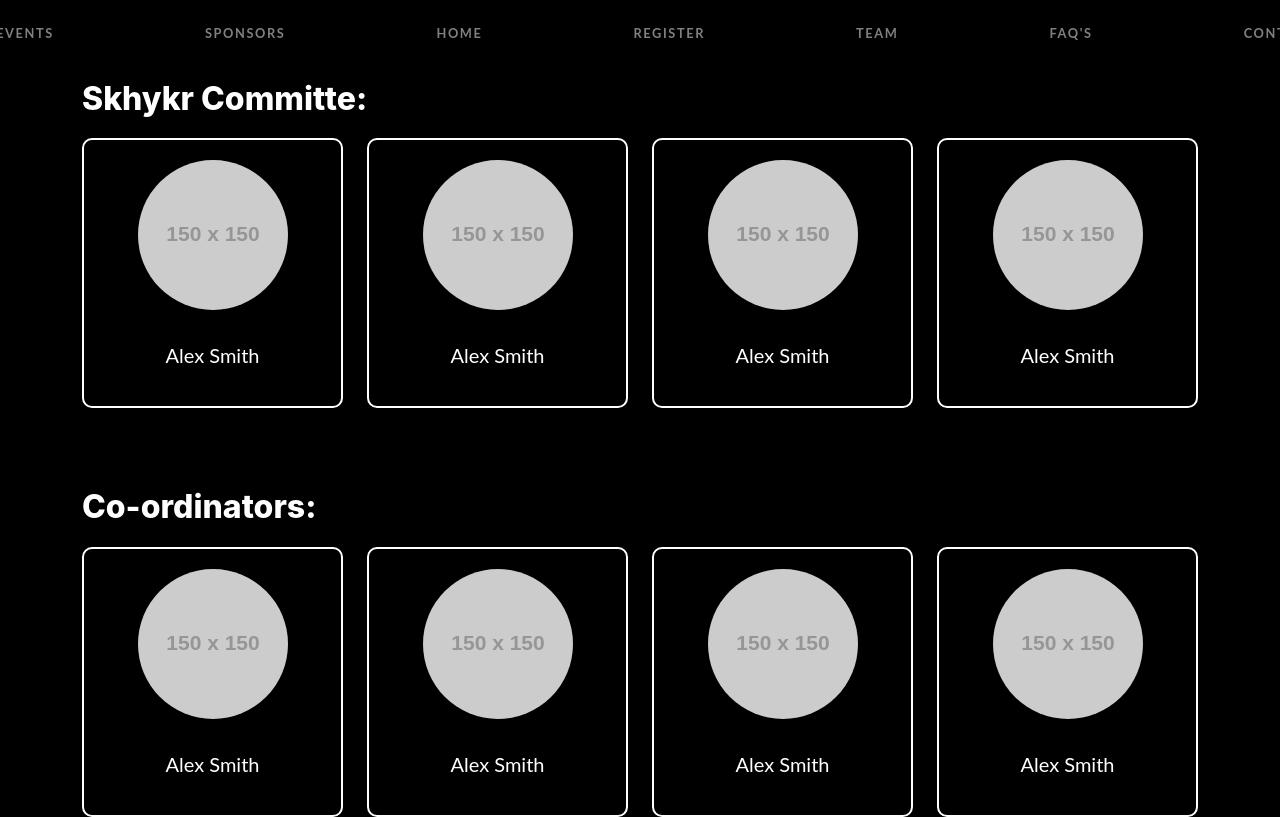
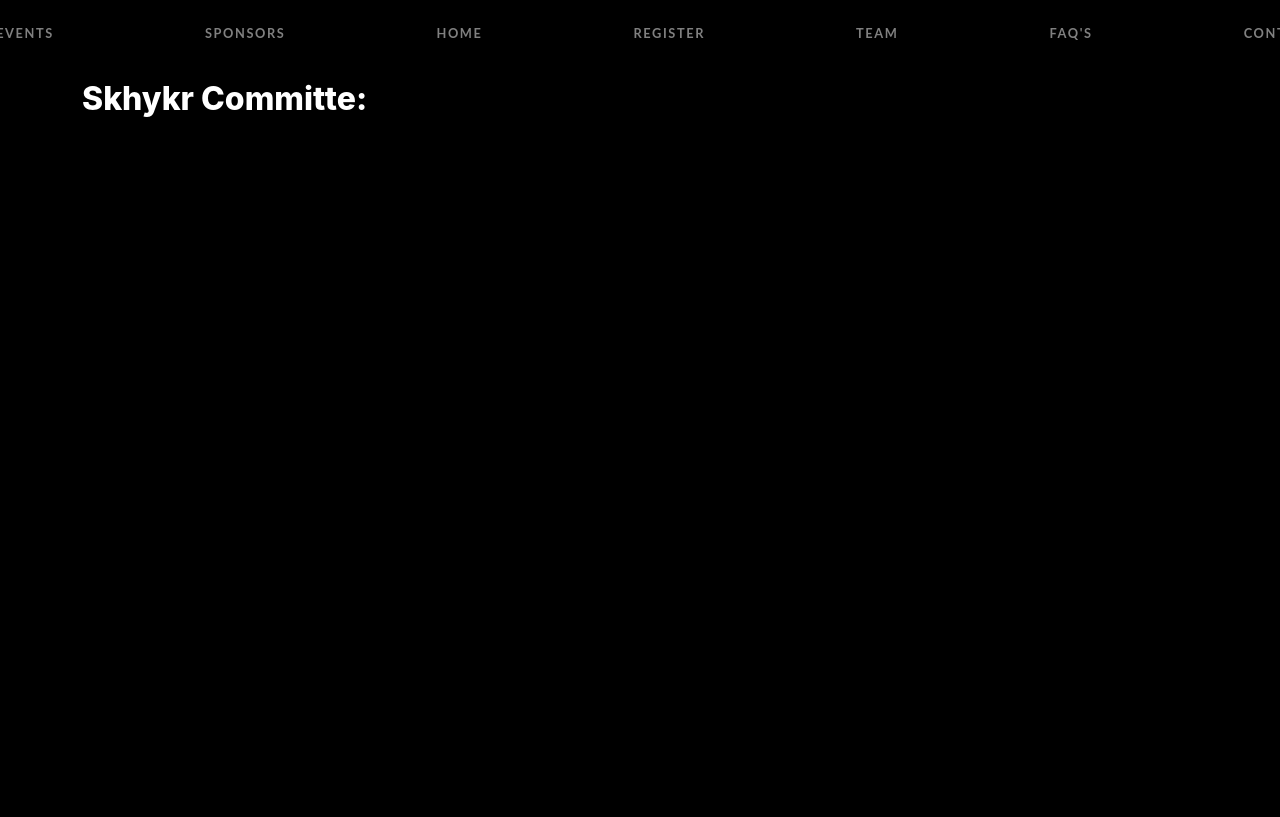
Before and after one commit to revanth892/skhykr_website, a plain HTML site: page team.html in a window 1280 px wide. Drawn offline with nearby package versions, Linux system fonts and the light colour scheme; placeholder pictures from the web are drawn by us.

Commit message:
minor fixes

```diff
--- a/team.html
+++ b/team.html
@@ -51,70 +51,7 @@
   <div class="container" style="margin-top: 80px;">
     <h2 class="display-0" style="margin-bottom: 20px;">Skhykr Committe:</h2>
 
-    <div class="row">
-      <!-- Card 1 -->
-      <div class="col-md-3">
-        <div class="card">
-          <img class="card-img-top" src="https://via.placeholder.com/150" alt="Person 1">
-          <div class="card-title"><p style="font-size: 20px;margin-top: 20px;">Alex Smith</p></div>
-        </div>
-      </div>
-      <!-- Card 2 -->
-      <div class="col-md-3">
-        <div class="card">
-          <img class="card-img-top" src="https://via.placeholder.com/150" alt="Person 2">
-          <div class="card-title"><p style="font-size: 20px;margin-top: 20px;">Alex Smith</p></div>
-        </div>
-      </div>
-      <!-- Card 3 -->
-      <div class="col-md-3">
-        <div class="card">
-          <img class="card-img-top" src="https://via.placeholder.com/150" alt="Person 3">
-          <div class="card-title"><p style="font-size: 20px;margin-top: 20px;">Alex Smith</p></div>
-        </div>
-      </div>
-      <div class="col-md-3">
-        <div class="card">
-          <img class="card-img-top" src="https://via.placeholder.com/150" alt="Person 3">
-          <div class="card-title"><p style="font-size: 20px;margin-top: 20px;">Alex Smith</p></div>
-        </div>
-      </div>
-    </div>
-  </div>
-
-  <div class="container" style="margin-top: 80px;">
-    <h2 class="display-0" style="margin-bottom: 20px;">Co-ordinators:</h2>
-
-    <div class="row">
-      <!-- Card 1 -->
-      <div class="col-md-3">
-        <div class="card">
-          <img class="card-img-top" src="https://via.placeholder.com/150" alt="Person 1">
-          <div class="card-title"><p style="font-size: 20px;margin-top: 20px;">Alex Smith</p></div>
-        </div>
-      </div>
-      <!-- Card 2 -->
-      <div class="col-md-3">
-        <div class="card">
-          <img class="card-img-top" src="https://via.placeholder.com/150" alt="Person 2">
-          <div class="card-title"><p style="font-size: 20px;margin-top: 20px;">Alex Smith</p></div>
-        </div>
-      </div>
-      <!-- Card 3 -->
-      <div class="col-md-3">
-        <div class="card">
-          <img class="card-img-top" src="https://via.placeholder.com/150" alt="Person 3">
-          <div class="card-title"><p style="font-size: 20px;margin-top: 20px;">Alex Smith</p></div>
-        </div>
-      </div>
-      <div class="col-md-3">
-        <div class="card">
-          <img class="card-img-top" src="https://via.placeholder.com/150" alt="Person 3">
-          <div class="card-title"><p style="font-size: 20px;margin-top: 20px;">Alex Smith</p></div>
-        </div>
-      </div>
-    </div>
-  </div>
+    <!--  -->
   <!-- Bootstrap JS (Optional, for certain components) -->
   <script src="https://code.jquery.com/jquery-3.5.1.slim.min.js"></script>
   <script src="https://cdn.jsdelivr.net/npm/@popperjs/core@2.5.4/dist/umd/popper.min.js"></script>
```
Also changed, not shown: assets/img/QR_for_form.png.
